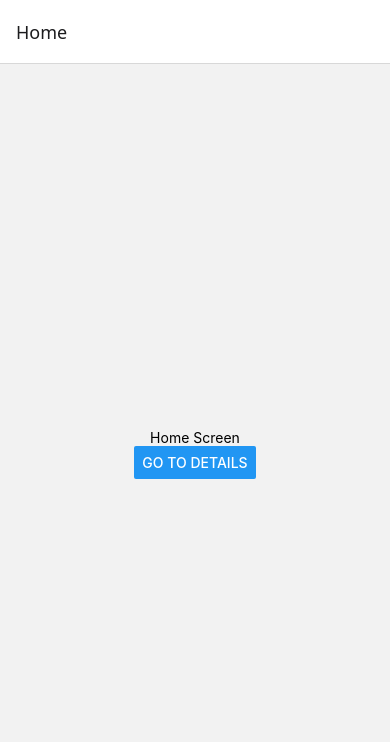
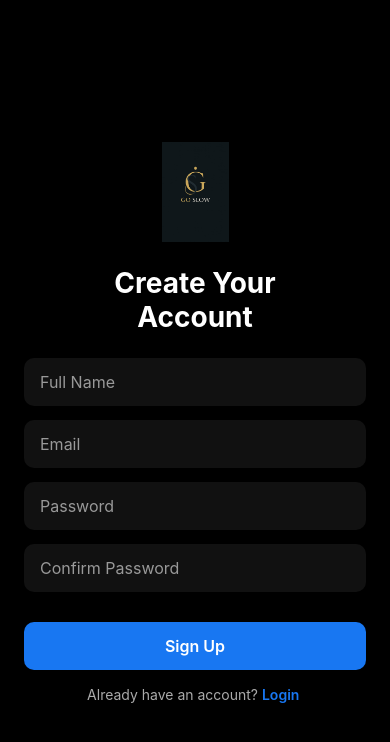
Before and after one commit to rishikumar-cell/GoSlowHosting, a React Native app: screen /Signup in a window 390 px wide. Shown: the top 742 px of the page. Built offline with nearby package versions, Linux system fonts and the light colour scheme.

Commit message:
first commit

```diff
--- a/App.js
+++ b/App.js
@@ -1,6 +1,21 @@
 import React from 'react';
-import AppNavigator from './AppNavigator';
+import { NavigationContainer } from '@react-navigation/native';
+import { createNativeStackNavigator } from '@react-navigation/native-stack';
+
+import SplashScreen from './src/screens/SplashScreen';
+import SignupScreen from './src/screens/SignupScreen';
+import LoginScreen from './src/screens/LoginScreen';
+
+const Stack = createNativeStackNavigator();
 
 export default function App() {
-  return <AppNavigator />;
+  return (
+    <NavigationContainer>
+      <Stack.Navigator initialRouteName="SplashScreen" screenOptions={{ headerShown: false }}>
+        <Stack.Screen name="SplashScreen" component={SplashScreen} />
+        <Stack.Screen name="SignupScreen" component={SignupScreen} />
+        <Stack.Screen name="LoginScreen" component={LoginScreen} />
+      </Stack.Navigator>
+    </NavigationContainer>
+  );
 }
--- a/AppNavigator.js
+++ b/AppNavigator.js
@@ -3,26 +3,32 @@ import { NavigationContainer } from '@react-navigation/native';
 import { createNativeStackNavigator } from '@react-navigation/native-stack';
 
 // Import your screens from src/screens
-import HomeScreen from './src/screens/HomeScreen';
-import DetailsScreen from './src/screens/DetailsScreen';
+import SplashScreen from './src/screens/SplashScreen';
+import SignupScreen from './src/screens/SignupScreen';
+import LoginScreen from './src/screens/LoginScreen';
 
 const Stack = createNativeStackNavigator();
 
 export default function AppNavigator() {
   return (
     <NavigationContainer>
-      <Stack.Navigator initialRouteName="Home">
+      <Stack.Navigator initialRouteName="Splash">
         {/* Define your screens */}
         <Stack.Screen
-          name="Home"
-          component={HomeScreen}
-          options={{ title: 'Home' }}
+          name="Splash"
+          component={SplashScreen}
+          options={{ title: 'Spalsh' }}
         />
         <Stack.Screen
-          name="Details"
-          component={DetailsScreen}
-          options={{ title: 'Details' }}
+          name="Signup"
+          component={SignupScreen}
+          options={{ title: 'Signup' }}
         />
+        <Stack.Screen
+          name="Login"
+          component={LoginScreen}
+          options={{ title: 'Login '}}
+          />
       </Stack.Navigator>
     </NavigationContainer>
   );
--- a/src/screens/DetailsScreen.js
+++ /dev/null
@@ -1,14 +0,0 @@
-import React from 'react';
-import { View, Text, Button } from 'react-native';
-
-export default function DetailsScreen({ navigation }) {
-  return (
-    <View style={{ flex:1, justifyContent: 'center', alignItems: 'center' }}>
-      <Text>Details Screen</Text>
-      <Button
-        title="Go Back Home"
-        onPress={() => navigation.goBack()}
-      />
-    </View>
-  );
-}
--- a/src/screens/HomeScreen.js
+++ /dev/null
@@ -1,14 +0,0 @@
-import React from 'react';
-import { View, Text, Button } from 'react-native';
-
-export default function HomeScreen({ navigation }) {
-  return (
-    <View style={{ flex:1, justifyContent: 'center', alignItems: 'center' }}>
-      <Text>Home Screen</Text>
-      <Button
-        title="Go to Details"
-        onPress={() => navigation.navigate('Details')}
-      />
-    </View>
-  );
-}
--- /dev/null
+++ b/src/screens/LoginScreen.js
@@ -0,0 +1,131 @@
+import React, { useState } from 'react';
+import {
+  View,
+  Text,
+  TextInput,
+  TouchableOpacity,
+  StyleSheet,
+  Image,
+  Alert,
+  KeyboardAvoidingView,
+  Platform,
+} from 'react-native';
+import { useNavigation } from '@react-navigation/native';
+
+const LoginScreen = () => {
+  const navigation = useNavigation();
+  const [email, setEmail] = useState('');
+  const [password, setPassword] = useState('');
+
+  const handleLogin = () => {
+    if (!email || !password) {
+      Alert.alert('Error', 'Please enter both email and password');
+      return;
+    }
+
+    // Placeholder login action (Firebase will be added later)
+    Alert.alert('Login', `Email: ${email}\nPassword: ${password}`);
+  };
+
+  return (
+    <KeyboardAvoidingView
+      style={styles.container}
+      behavior={Platform.OS === 'ios' ? 'padding' : 'height'}
+    >
+      <Image
+        source={require('../../assets/logo.png')} // <- place your SG logo here
+        style={styles.logo}
+        resizeMode="contain"
+      />
+      <Text style={styles.title}>Login</Text>
+
+      <TextInput
+        placeholder="Email"
+        placeholderTextColor="#888"
+        value={email}
+        onChangeText={setEmail}
+        keyboardType="email-address"
+        autoCapitalize="none"
+        style={styles.input}
+      />
+
+      <TextInput
+        placeholder="Password"
+        placeholderTextColor="#888"
+        value={password}
+        onChangeText={setPassword}
+        secureTextEntry
+        style={styles.input}
+      />
+
+      <TouchableOpacity style={styles.button} onPress={handleLogin}>
+        <Text style={styles.buttonText}>Log In</Text>
+      </TouchableOpacity>
+
+      <View style={styles.footer}>
+        <Text style={styles.footerText}>Don’t have an account? </Text>
+        <TouchableOpacity onPress={() => navigation.navigate('SignupScreen')}>
+          <Text style={styles.footerLink}> Sign up</Text>
+        </TouchableOpacity>
+      </View>
+    </KeyboardAvoidingView>
+  );
+};
+
+const styles = StyleSheet.create({
+  container: {
+    flex: 1,
+    backgroundColor: '#000D1A',
+    justifyContent: 'center',
+    alignItems: 'center',
+    paddingHorizontal: 24,
+  },
+  logo: {
+    width: 100,
+    height: 100,
+    marginBottom: 24,
+  },
+  title: {
+    fontSize: 32,
+    color: '#fff',
+    fontWeight: '600',
+    marginBottom: 24,
+  },
+  input: {
+    width: '100%',
+    backgroundColor: '#111',
+    padding: 16,
+    borderRadius: 10,
+    fontSize: 16,
+    color: '#fff',
+    marginBottom: 16,
+  },
+  button: {
+    backgroundColor: '#007AFF',
+    width: '100%',
+    paddingVertical: 16,
+    borderRadius: 10,
+    alignItems: 'center',
+    marginTop: 8,
+  },
+  buttonText: {
+    color: '#fff',
+    fontWeight: '600',
+    fontSize: 18,
+  },
+  footer: {
+    flexDirection: 'row',
+    marginTop: 20,
+  },
+  footerText: {
+    color: '#ccc',
+    fontSize: 14,
+  },
+  footerLink: {
+    color: '#007AFF',
+    fontSize: 14,
+    fontWeight: '500',
+  },
+});
+
+export default LoginScreen;
--- /dev/null
+++ b/src/screens/SignupScreen.js
@@ -0,0 +1,136 @@
+import React, { useState } from 'react';
+import {
+  Text,
+  TextInput,
+  TouchableOpacity,
+  StyleSheet,
+  ScrollView,
+  Image,
+  StatusBar,
+} from 'react-native';
+
+const SignupScreen = ({ navigation }) => {
+  const [fullName, setFullName] = useState('');
+  const [email, setEmail] = useState('');
+  const [password, setPassword] = useState('');
+  const [confirmPassword, setConfirmPassword] = useState('');
+
+  const handleSignup = () => {
+    // TODO: Add signup logic here
+  };
+
+  return (
+    <ScrollView contentContainerStyle={styles.container}>
+      <StatusBar barStyle="light-content" backgroundColor="#000" />
+
+      <Image
+        source={require('../../assets/logo.png')} // Place logo in /assets/logo.png
+        style={styles.logo}
+      />
+
+      <Text style={styles.title}>Create Your{'\n'}Account</Text>
+
+      <TextInput
+        style={styles.input}
+        placeholder="Full Name"
+        placeholderTextColor="#999"
+        value={fullName}
+        onChangeText={setFullName}
+      />
+
+      <TextInput
+        style={styles.input}
+        placeholder="Email"
+        placeholderTextColor="#999"
+        value={email}
+        onChangeText={setEmail}
+        keyboardType="email-address"
+        autoCapitalize="none"
+      />
+
+      <TextInput
+        style={styles.input}
+        placeholder="Password"
+        placeholderTextColor="#999"
+        value={password}
+        onChangeText={setPassword}
+        secureTextEntry
+      />
+
+      <TextInput
+        style={styles.input}
+        placeholder="Confirm Password"
+        placeholderTextColor="#999"
+        value={confirmPassword}
+        onChangeText={setConfirmPassword}
+        secureTextEntry
+      />
+
+      <TouchableOpacity style={styles.button} onPress={handleSignup}>
+        <Text style={styles.buttonText}>Sign Up</Text>
+      </TouchableOpacity>
+
+      <TouchableOpacity onPress={() => navigation.navigate('LoginScreen')}>
+        <Text style={styles.footerText}>
+          Already have an account? <Text style={styles.loginLink}>Login </Text>
+        </Text>
+      </TouchableOpacity>
+    </ScrollView>
+  );
+};
+
+export default SignupScreen;
+
+const styles = StyleSheet.create({
+  container: {
+    flexGrow: 1,
+    backgroundColor: '#000',
+    padding: 24,
+    alignItems: 'center',
+    justifyContent: 'center',
+  },
+  logo: {
+    width: 100,
+    height: 100,
+    resizeMode: 'contain',
+    marginBottom: 24,
+  },
+  title: {
+    fontSize: 28,
+    color: '#fff',
+    fontWeight: 'bold',
+    marginBottom: 24,
+    textAlign: 'center',
+  },
+  input: {
+    width: '100%',
+    backgroundColor: '#111',
+    borderRadius: 10,
+    paddingVertical: 14,
+    paddingHorizontal: 16,
+    color: '#fff',
+    fontSize: 16,
+    marginBottom: 14,
+  },
+  button: {
+    width: '100%',
+    backgroundColor: '#1877F2',
+    paddingVertical: 14,
+    borderRadius: 10,
+    alignItems: 'center',
+    marginVertical: 16,
+  },
+  buttonText: {
+    color: '#fff',
+    fontSize: 16,
+    fontWeight: '600',
+  },
+  footerText: {
+    color: '#aaa',
+    fontSize: 14,
+  },
+  loginLink: {
+    color: '#1877F2',
+    fontWeight: '600',
+  },
+});
--- /dev/null
+++ b/src/screens/SplashScreen.js
@@ -0,0 +1,44 @@
+import React, { useEffect } from 'react';
+import { View, Text, StyleSheet, Image } from 'react-native';
+
+const SplashScreen = ({ navigation }) => {
+  useEffect(() => {
+    const timer = setTimeout(() => {
+      navigation.replace('SignupScreen');
+    }, 3000); // wait 3 seconds
+
+    return () => clearTimeout(timer);
+  }, );
+
+  return (
+    <View style={styles.container}>
+      <Image
+        source={require('../../assets/logo.png')}
+        style={styles.logo}
+        resizeMode="contain"
+      />
+      <Text style={styles.text}> </Text>
+    </View>
+  );
+};
+
+export default SplashScreen;
+
+const styles = StyleSheet.create({
+  container: {
+    flex: 1,
+    backgroundColor: '#ffffff',
+    justifyContent: 'center',
+    alignItems: 'center',
+  },
+  logo: {
+    width: 600,
+    height: 920,
+    marginBottom: 30,
+  },
+  text: {
+    fontSize: 24,
+    fontWeight: 'bold',
+    color: '#000000',
+  },
+});
```
Also changed, not shown: assets/logo.png (added), src/HomeScreen.js (added), 1 other file (tests, documents, lock files or other folders).
